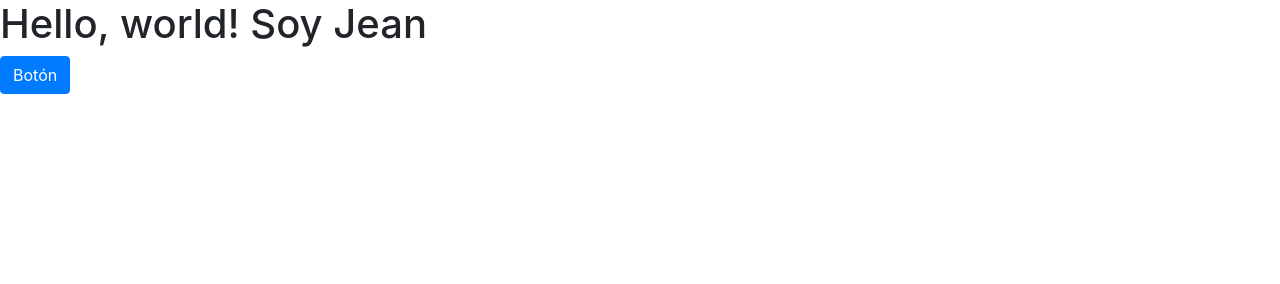
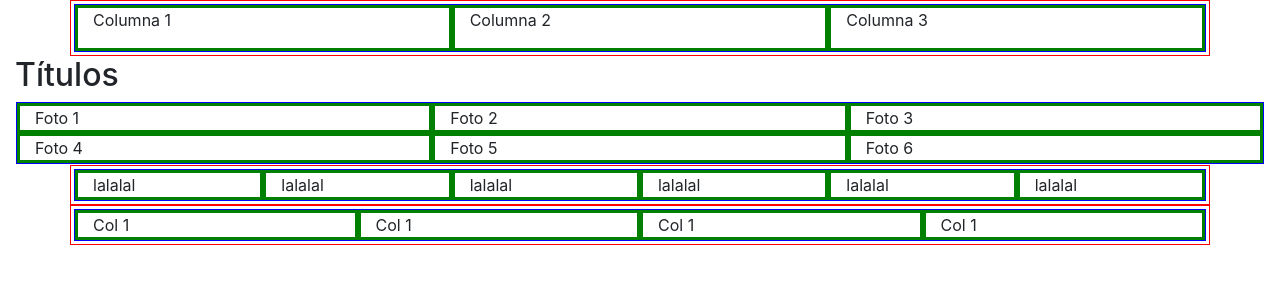
Before and after one commit to boceto1/Pagina-Boostrap4, a plain HTML site: page index.html in a window 1280 px wide. Drawn offline with Linux system fonts and the light colour scheme.

Commit message:
Sistema de Columnas

```diff
--- a/index.html
+++ b/index.html
@@ -1,5 +1,6 @@
 <!doctype html>
 <html lang="es">
+
 <head>
   <!-- Required meta tags -->
   <meta charset="utf-8">
@@ -7,18 +8,81 @@
 
   <!-- Bootstrap CSS -->
   <link type="text/css" rel="stylesheet" href='css/bootstrap.min.css'>
-
+  <!-- Estilos personalizados -->
+  <link type="text/css" rel="stylesheet" href="css/estilos.css">
   <title>Hello, world</title>
 </head>
+
 <body>
-    <h1>Hello, world!  Soy Jean</h1>
 
-    <div class="btn btn-primary">Botón</div>
+  <div class="container">
+    <div class="row">
+      <div class="col-4">
+        <!-- col-#: el numero significa el numero de columnas que voy a usar de las 12 que me permite -->
+        <p>Columna 1</p>
+      </div>
+      <div class="col-4">
+        <p>Columna 2</p>
+      </div>
+      <div class="col-4">
+        <p>Columna 3</p>
+      </div>
+    </div>
+  </div>
+
+  <!-- EJEMPLO DE LA CREACIÓN DE NUEVAS FILAS -->
+  <div class="container-fluid">
+    <h2>Títulos</h2>
+    <div class="row">
+      <div class="col-4">
+        Foto 1
+      </div>
+      <div class="col-4">
+        Foto 2
+      </div>
+      <div class="col-4">
+        Foto 3
+      </div>
+      <div class="col-4">
+        Foto 4
+      </div>
+      <div class="col-4">
+        Foto 5
+      </div>
+      <div class="col-4">
+        Foto 6
+      </div>
+    </div>
+  </div>
+
+
+  <!-- EJEMPLO DEL AUTODIMENSIONAMIENTO SOLO USANDO EL ATRIBITO COL -->
+  <div class="container">
+    <div class="row">
+      <div class="col">lalalal</div>
+      <div class="col">lalalal</div>
+      <div class="col">lalalal</div>
+      <div class="col">lalalal</div>
+      <div class="col">lalalal</div>
+      <div class="col">lalalal</div>
+    </div>
+  </div>
+
+  <!-- Usando Contextos -->
+  <div class="container">
+    <div class="row">
+      <div class="col-12 col-sm-6 col-md-3">Col 1</div>
+      <div class="col-12 col-sm-6 col-md-3">Col 1</div>
+      <div class="col-12 col-sm-6 col-md-3">Col 1</div>
+      <div class="col-12 col-sm-6 col-md-3">Col 1</div>
+    </div>
+  </div>
 
   <!-- Optional JavaScript -->
   <!-- jQuery first, then Popper.js, then Bootstrap JS -->
   <script src="js/jquery-3.3.1.min.js"></script>
-    <script src="js/popper.min.js" ></script>
+  <script src="js/popper.min.js"></script>
   <script src="js/bootstrap.min.js"></script>
 </body>
+
 </html>
--- a/scss/estilos.scss
+++ b/scss/estilos.scss
@@ -1,3 +1,38 @@
-.encabezado{
-    display: flex;
+/*
+Aprendizade del uso de variables, se utiliza:
+Signo de dolar: $texto, $principal, $secundario.
+*/
+
+//===================================
+//          PATRÓN DE COLORES
+//===================================
+$texto:white;
+$principal:green;
+$secundario: orange;
+
+/*Ejemplo de la aplicación de las variables
+body{
+    background-color: $principal;
+    color: $texto;
+    border: 5px solid $secundario;
+} */
+
+
+/*
+Estilos de Prueba
+ */
+
+.container{
+    border: 1px solid red;
+    padding: 2px;
 }
+
+.row{
+    border: 1px solid blue;
+    margin: 1px;
+}
+
+// >* se usa para aplicar propiedades a todas las clases hijas de row
+.row>*{
+    border: 3px solid green;
+}
```
Also changed, not shown: css/estilos.css (added), notas.txt (added), 1 other file. Lines whose indentation alone changed are shown as unchanged.
